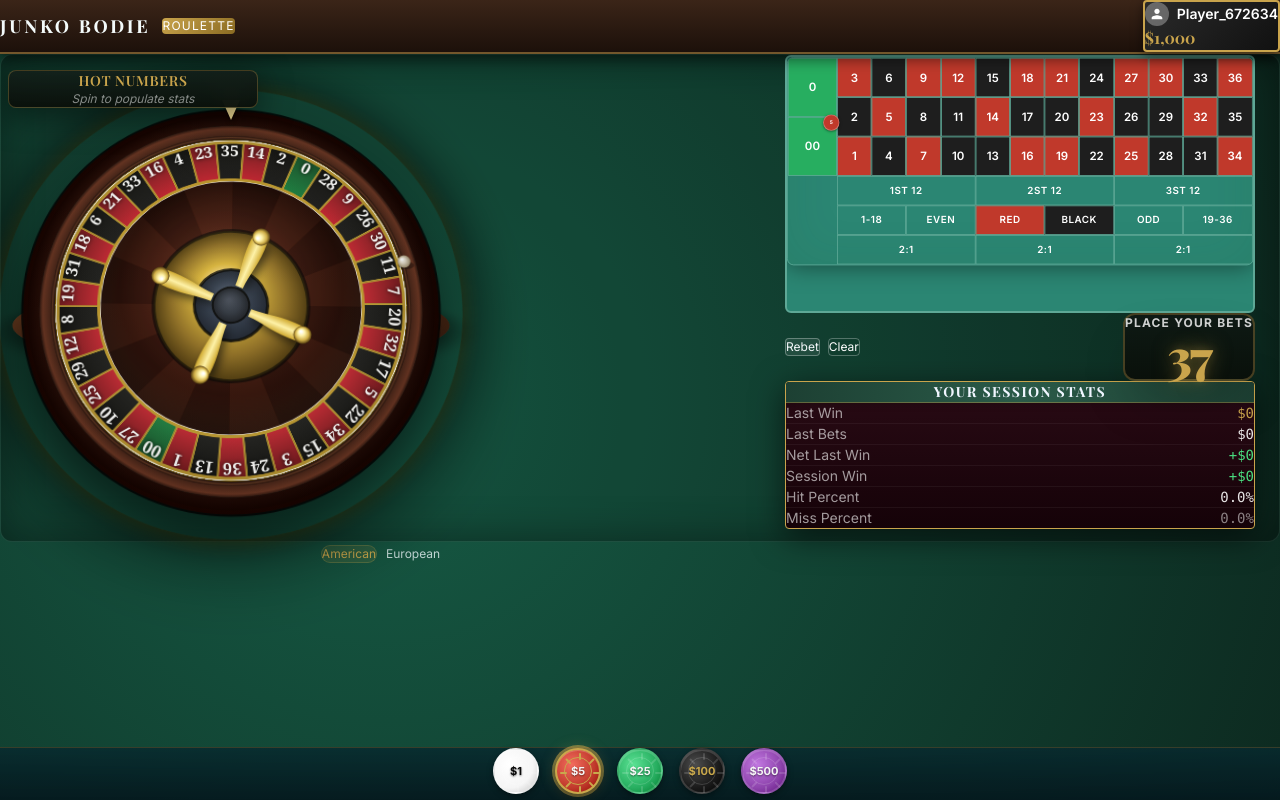
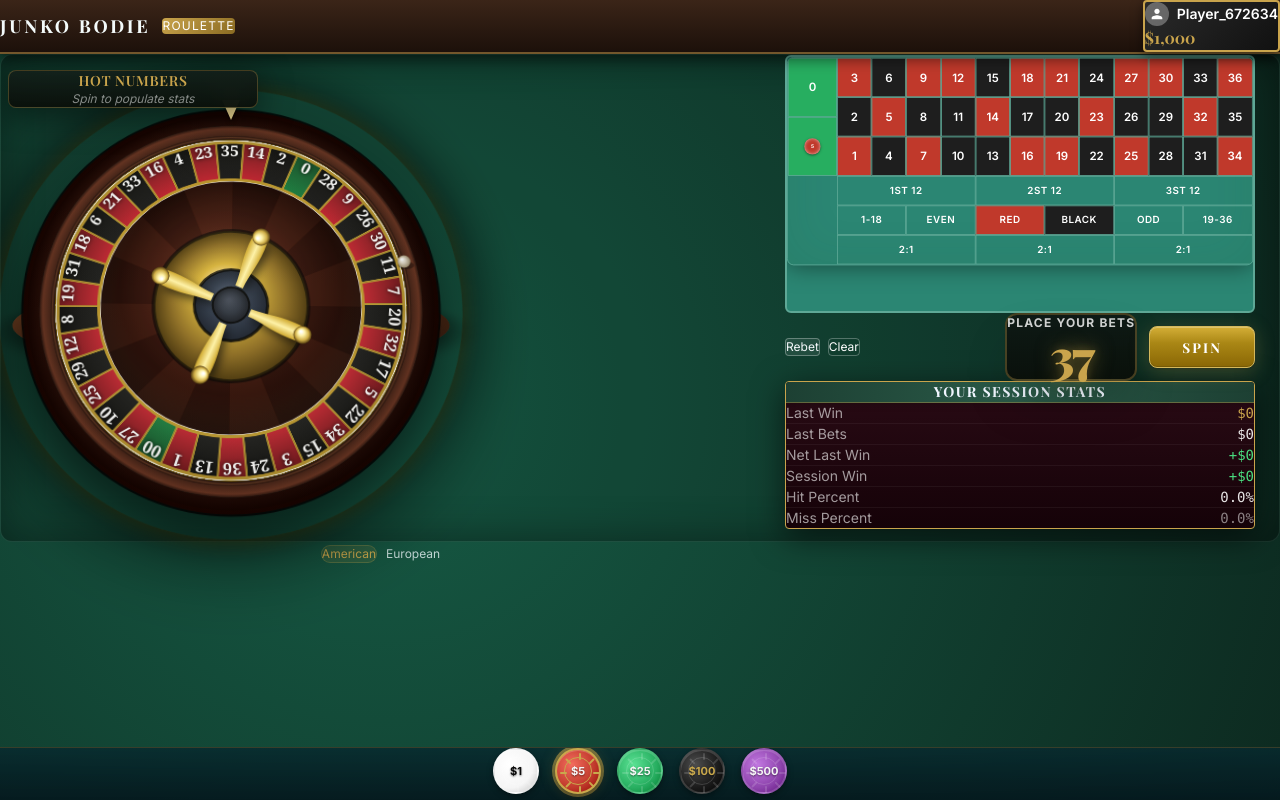
Before and after one commit to junko-bodie/jb_roulette, a Next.js app: page /game in a window 1280 px wide. Both pictures are taken after a click on the button "00". Built offline with nearby package versions, Linux system fonts and the light colour scheme.

Commit message:
part 2 corrections2

```diff
--- a/src/app/game/page.tsx
+++ b/src/app/game/page.tsx
@@ -100,7 +100,7 @@ export default function GamePage() {
 
   return (
     <div
-      className="flex flex-col h-screen overflow-hidden select-none"
+      className="flex flex-col h-[100dvh] w-full overflow-hidden select-none"
       style={{
         background: `radial-gradient(circle at 30% 50%, #165b45 0%, #0d2a20 100%)`,
       }}
@@ -342,7 +342,14 @@ export default function GamePage() {
                 </div>
 
                 {game.phase === 'BETTING' && (
-                  <BettingTimer timeRemaining={cycle.timeRemaining} />
+                  <div className="flex items-center gap-3">
+                    <BettingTimer timeRemaining={cycle.timeRemaining} />
+                    <SpinButton
+                      onClick={handleSpin}
+                      disabled={false}
+                      isSpinning={false}
+                    />
+                  </div>
                 )}
 
                 {game.phase === 'LOCKED' && (
--- a/src/components/chips/ChipTray.tsx
+++ b/src/components/chips/ChipTray.tsx
@@ -20,7 +20,7 @@ interface ChipTrayProps {
 }
 
 const trayVariants: Variants = {
-  hidden: { y: 60, opacity: 0 },
+  hidden: { y: 100, opacity: 0 },
   visible: {
     y: 0,
     opacity: 1,
@@ -56,8 +56,8 @@ export default function ChipTray({
     <motion.div
       variants={trayVariants}
       initial="hidden"
-      animate="visible"
-      className="flex items-center justify-center gap-4 px-6 py-4"
+      animate={disabled ? "hidden" : "visible"}
+      className={`flex items-center justify-center gap-2 md:gap-4 px-2 md:px-6 py-3 md:py-4 w-full overflow-x-auto ${disabled ? 'pointer-events-none' : ''}`}
       style={{
         background: 'linear-gradient(to top, rgba(5, 25, 30, 0.95), rgba(8, 42, 47, 0.85))',
         backdropFilter: 'blur(12px)',
--- a/src/components/table/BettingLayout.tsx
+++ b/src/components/table/BettingLayout.tsx
@@ -14,9 +14,9 @@ import { useCallback } from 'react';
 import { motion } from 'framer-motion';
 import { COLORS } from '@/styles/theme';
 import { getNumberColor, getDisplayNumber } from '@/lib/rng';
-import { type PlacedBet } from '@/lib/bets';
 import { type SpinResult } from '@/lib/rng';
 import { type PayoutResult } from '@/lib/payouts';
+import { soundEngine } from '@/lib/audioEngine';
 
 interface BettingLayoutProps {
   bets: Map<string, PlacedBet>;
@@ -52,17 +52,17 @@ function getCellBg(num: number): string {
   return '#1e1e1e';
 }
 
-/** Small chip stack indicator on a bet zone */
 function ChipIndicator({ bet, phase }: { bet: PlacedBet; phase: string }) {
   const isResetting = phase === 'RESET';
   return (
-    <motion.div
-      className="absolute -top-1 -right-1 z-10 flex flex-col-reverse items-center"
-      initial={{ opacity: 1, y: 0 }}
-      animate={isResetting ? { opacity: 0, scale: 0.8, y: 10 } : { opacity: 1, scale: 1, y: 0 }}
-      transition={{ duration: 0.4, ease: 'easeInOut' }}
+    <div
+      className="absolute top-1/2 left-1/2 -translate-x-1/2 -translate-y-1/2 z-10 flex flex-col-reverse items-center justify-center pointer-events-none"
     >
-      {bet.chips.slice(-3).map((chipVal, i) => {
+      {!isResetting && bet.chips.slice(-4).map((chipVal, indexInSlice) => {
+        // Use the absolute index of the chip in the array as the key
+        // This ensures Framer Motion animates exactly the newly placed chips!
+        const startIdx = Math.max(0, bet.chips.length - 4);
+        const originalIndex = startIdx + indexInSlice;
         const chipColor =
           chipVal === 1 ? COLORS.chipWhite :
           chipVal === 5 ? COLORS.chipRed :
@@ -71,26 +71,29 @@ function ChipIndicator({ bet, phase }: { bet: PlacedBet; phase: string }) {
           COLORS.chipPurple;
 
         return (
-          <div
-            key={i}
+          <motion.div
+            key={`chip-${originalIndex}`}
+            initial={{ scale: 2, opacity: 0, y: -20 }}
+            animate={{ scale: 1, opacity: 1, y: 0 }}
+            transition={{ type: 'spring', stiffness: 400, damping: 20 }}
             className="w-5 h-5 rounded-full border border-white/30 flex items-center justify-center"
             style={{
               background: chipColor,
-              marginTop: i > 0 ? '-6px' : 0,
-              boxShadow: '0 1px 3px rgba(0,0,0,0.5)',
-              zIndex: i,
+              marginTop: indexInSlice > 0 ? '-6px' : 0,
+              boxShadow: '0 1px 3px rgba(0,0,0,0.5), inset 0 0 4px rgba(255,255,255,0.4)',
+              zIndex: originalIndex,
             }}
           >
             <span className="text-[6px] font-bold" style={{ color: chipVal === 1 ? '#000' : '#fff' }}>
               {chipVal}
             </span>
-          </div>
+          </motion.div>
         );
       })}
-      {bet.chips.length > 3 && (
-        <span className="text-[8px] text-white/60 mt-0.5">+{bet.chips.length - 3}</span>
+      {bet.chips.length > 4 && (
+        <span className="text-[8px] font-bold text-white shadow-sm bg-black/50 px-1 rounded-full mt-0.5">+{bet.chips.length - 4}</span>
       )}
-    </motion.div>
+    </div>
   );
 }
 
@@ -122,9 +125,16 @@ function NumberCell({
     [disabled, bet, onRemove]
   );
 
+  const handlePlace = () => {
+    if (!disabled) {
+      soundEngine?.playChipSound();
+      onPlace();
+    }
+  };
+
   return (
     <motion.button
-      onClick={() => !disabled && onPlace()}
+      onClick={handlePlace}
       onContextMenu={handleContextMenu}
       className="relative flex items-center justify-center cursor-pointer select-none text-[9px] sm:text-[11px] md:text-sm min-h-[28px] sm:min-h-[40px] md:min-h-[48px]"
       style={{
@@ -216,7 +226,12 @@ function DropZone({
         style={{
           background: 'radial-gradient(circle, rgba(255,255,255,0.4) 0%, rgba(200,160,50,0.2) 60%, transparent 100%)',
         }}
-        onClick={() => !disabled && onPlace(betId)}
+        onClick={() => {
+          if (!disabled) {
+            soundEngine?.playChipSound();
+            onPlace(betId);
+          }
+        }}
         onContextMenu={handleContextMenu}
         whileHover={disabled ? {} : { scale: 1.2 }}
       />
@@ -270,9 +285,16 @@ function OutsideBetCell({
     [disabled, bet, onRemove]
   );
 
+  const handlePlace = () => {
+    if (!disabled) {
+      soundEngine?.playChipSound();
+      onPlace();
+    }
+  };
+
   return (
     <motion.button
-      onClick={() => !disabled && onPlace()}
+      onClick={handlePlace}
       onContextMenu={handleContextMenu}
       className={`relative flex items-center justify-center cursor-pointer select-none text-[7px] sm:text-[9px] md:text-xs min-h-[24px] sm:min-h-[32px] md:min-h-[36px] ${className}`}
       style={{
--- a/src/components/table/RouletteWheel.tsx
+++ b/src/components/table/RouletteWheel.tsx
@@ -9,6 +9,7 @@ import {
   AMERICAN_WHEEL_ORDER,
   EUROPEAN_WHEEL_ORDER,
 } from '@/lib/rng';
+import { soundEngine } from '@/lib/audioEngine';
 
 interface RouletteWheelProps {
   wheelType: WheelType;
@@ -60,6 +61,9 @@ export default function RouletteWheel({
     targetBallAngle: 0,
     // wobble
     wobble: 0,
+    // audio
+    lastPocketIndex: -1,
+    lastTickTime: 0,
     // animation
     rafId: 0,
   });
@@ -103,6 +107,8 @@ export default function RouletteWheel({
     s.ballZ = 0;
     s.ballBounceVel = 0;
     s.wobble = 0;
+    s.lastPocketIndex = -1;
+    s.lastTickTime = 0;
   }, []);
 
   useEffect(() => {
@@ -543,11 +549,26 @@ export default function RouletteWheel({
         const elapsed = now - s.spinStartTime;
         const t = Math.min(elapsed / SPIN_DURATION, 1);
 
+        const prevRelative = ((s.ballAngle - s.wheelAngle) % TWO_PI + TWO_PI) % TWO_PI;
+        const prevIdx = Math.floor(prevRelative / SECTOR_ANGLE);
+
         // Wheel decelerates
         s.wheelAngle = s.startWheelAngle + (s.targetAngle - s.startWheelAngle) * easeOutQuad(t);
 
         // Ball counter-spins, decelerates exact match
         s.ballAngle = s.startBallAngle + (s.targetBallAngle - s.startBallAngle) * easeOutQuad(t);
+
+        // Play tick sound when passing pocket dividers (frets)
+        const newRelative = ((s.ballAngle - s.wheelAngle) % TWO_PI + TWO_PI) % TWO_PI;
+        const newIdx = Math.floor(newRelative / SECTOR_ANGLE);
+
+        // Only play tick if it changed pocket and t > 0.05 so it doesn't instantly spam
+        if (prevIdx !== newIdx && t > 0.02 && t < 0.98) {
+          if (now - s.lastTickTime > 40) { // Throttle to max ~25 ticks per second
+            soundEngine?.playWheelTick();
+            s.lastTickTime = now;
+          }
+        }
 
         // Ball spirals inward after BALL_SETTLE_AT
         if (t > BALL_SETTLE_AT) {
--- a/src/components/ui/ResultDisplay.tsx
+++ b/src/components/ui/ResultDisplay.tsx
@@ -13,6 +13,7 @@ import { motion, AnimatePresence } from 'framer-motion';
 import { type SpinResult } from '@/lib/rng';
 import { type PayoutResult } from '@/lib/payouts';
 import { COLORS } from '@/styles/theme';
+import { soundEngine } from '@/lib/audioEngine';
 
 interface ResultDisplayProps {
   result: SpinResult | null;
@@ -66,11 +67,14 @@ export default function ResultDisplay({
   onDismiss,
 }: ResultDisplayProps) {
   useEffect(() => {
-    if (visible) {
+    if (visible && result) {
+      if (payout && payout.netResult > 0) {
+        soundEngine?.playWinSound();
+      }
       const timer = setTimeout(onDismiss, 5000);
       return () => clearTimeout(timer);
     }
-  }, [visible, onDismiss]);
+  }, [visible, result, payout, onDismiss]);
 
   return (
     <AnimatePresence>
--- /dev/null
+++ b/src/lib/audioEngine.ts
@@ -0,0 +1,105 @@
+'use client';
+
+class AudioEngine {
+  private ctx: AudioContext | null = null;
+  private enabled: boolean = true;
+
+  init() {
+    if (!this.ctx && typeof window !== 'undefined') {
+      const AudioContextCtor = window.AudioContext || (window as any).webkitAudioContext;
+      if (AudioContextCtor) {
+        this.ctx = new AudioContextCtor();
+      }
+    }
+    if (this.ctx && this.ctx.state === 'suspended') {
+      this.ctx.resume();
+    }
+  }
+
+  playChipSound() {
+    if (!this.enabled) return;
+    this.init();
+    if (!this.ctx) return;
+
+    const t = this.ctx.currentTime;
+    const osc = this.ctx.createOscillator();
+    const gain = this.ctx.createGain();
+
+    osc.type = 'sine';
+    // Frequency drop for a solid "thud/click"
+    osc.frequency.setValueAtTime(800, t);
+    osc.frequency.exponentialRampToValueAtTime(100, t + 0.05);
+
+    gain.gain.setValueAtTime(0, t);
+    gain.gain.linearRampToValueAtTime(0.5, t + 0.01);
+    gain.gain.exponentialRampToValueAtTime(0.01, t + 0.05);
+
+    osc.connect(gain);
+    gain.connect(this.ctx.destination);
+
+    osc.start(t);
+    osc.stop(t + 0.06);
+  }
+
+  playWheelTick() {
+    if (!this.enabled) return;
+    this.init();
+    if (!this.ctx) return;
+
+    const t = this.ctx.currentTime;
+    const osc = this.ctx.createOscillator();
+    const gain = this.ctx.createGain();
+
+    osc.type = 'triangle';
+    osc.frequency.setValueAtTime(1200, t);
+    osc.frequency.exponentialRampToValueAtTime(400, t + 0.02);
+
+    gain.gain.setValueAtTime(0, t);
+    gain.gain.linearRampToValueAtTime(0.15, t + 0.005);
+    gain.gain.exponentialRampToValueAtTime(0.01, t + 0.03);
+
+    osc.connect(gain);
+    gain.connect(this.ctx.destination);
+
+    osc.start(t);
+    osc.stop(t + 0.04);
+  }
+
+  playWinSound() {
+    if (!this.enabled) return;
+    this.init();
+    if (!this.ctx) return;
+
+    const t = this.ctx.currentTime;
+
+    // Play a nice arpeggio
+    const freqs = [523.25, 659.25, 783.99, 1046.50]; // C5, E5, G5, C6
+
+    freqs.forEach((freq, index) => {
+      const osc = this.ctx!.createOscillator();
+      const gain = this.ctx!.createGain();
+
+      const time = t + index * 0.1;
+
+      osc.type = 'sine';
+      osc.frequency.setValueAtTime(freq, time);
+
+      gain.gain.setValueAtTime(0, time);
+      gain.gain.linearRampToValueAtTime(0.2, time + 0.05);
+      gain.gain.exponentialRampToValueAtTime(0.01, time + 0.4);
+
+      osc.connect(gain);
+      gain.connect(this.ctx!.destination);
+
+      osc.start(time);
+      osc.stop(time + 0.5);
+    });
+  }
+
+  toggleSound() {
+    this.enabled = !this.enabled;
+    return this.enabled;
+  }
+}
+
+export const soundEngine = typeof window !== 'undefined' ? new AudioEngine() : null;
```
